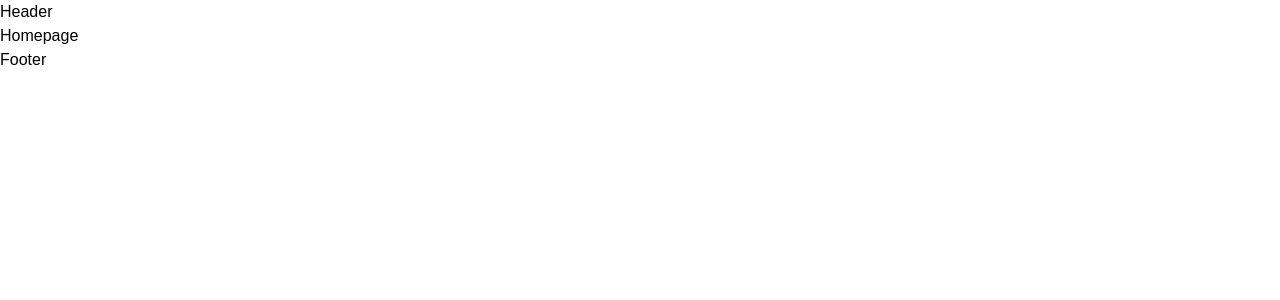
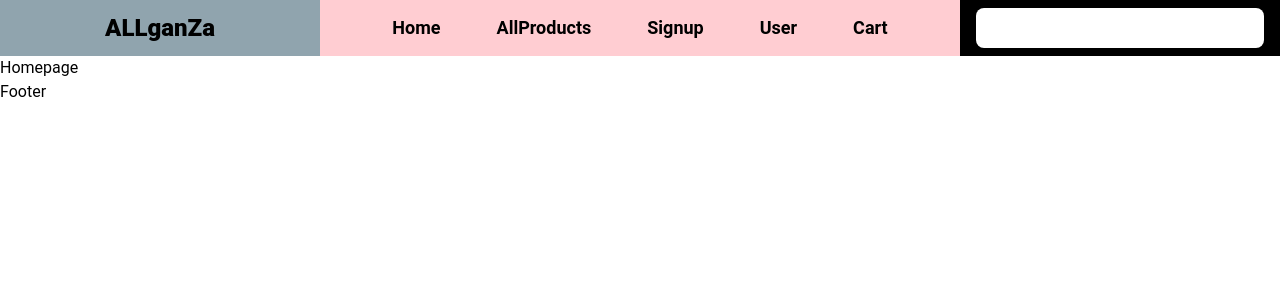
Before and after one commit to aryantewari1/e-commerce, a React (Vite) app: page / in a window 1280 px wide. Shown: the top 300 px of the page. Built offline with nearby package versions, Linux system fonts and the light colour scheme.

Commit message:
configured redux in our app

```diff
--- a/package.json
+++ b/package.json
@@ -12,8 +12,10 @@
   },
   "dependencies": {
     "@material-tailwind/react": "^2.1.10",
+    "@reduxjs/toolkit": "^2.3.0",
     "react": "^18.3.1",
     "react-dom": "^18.3.1",
+    "react-redux": "^9.1.2",
     "react-router-dom": "^6.28.0"
   },
   "devDependencies": {
--- a/src/Components/navbar/Header.jsx
+++ b/src/Components/navbar/Header.jsx
@@ -1,5 +1,37 @@
+import { listType } from "../../constants";
+import SearchBar from "./SearchBar";
+
 const Header = () => {
-  return <div>Header</div>;
+  const navList = (
+    <div className="h-full">
+      <ul className="flex justify-between items-center h-full">
+        {
+          // eslint-disable-next-line react/jsx-key
+          listType.map((s, i) => (
+            <li key={i} className="p-7">
+              {s}
+            </li>
+          ))
+        }
+      </ul>
+    </div>
+  );
+
+  return (
+    <header className="flex justify-between h-14 bg-red-100">
+      <div className="flex-[1] h-full bg-blue-gray-300 flex items-center justify-center text-2xl font-extrabold">
+        ALLganZa
+      </div>
+
+      <div className="flex-[2] flex justify-center items-center text-lg font-semibold">
+        {navList}
+      </div>
+
+      <div className="flex-[1] h-full flex items-center justify-center bg-black">
+        <SearchBar />
+      </div>
+    </header>
+  );
 };
 
 export default Header;
--- /dev/null
+++ b/src/Components/navbar/SearchBar.jsx
@@ -0,0 +1,9 @@
+const SearchBar = () => {
+  return (
+    <div className="flex justify-center ">
+      <input type="text" className="w-72 py-2 pl-5 rounded-lg" />
+    </div>
+  );
+};
+
+export default SearchBar;
--- /dev/null
+++ b/src/constants.jsx
@@ -0,0 +1 @@
+export const listType = ["Home", "AllProducts", "Signup", "User", "Cart"];
--- /dev/null
+++ b/src/store/Slices/appData.js
@@ -0,0 +1,16 @@
+import { createSlice } from "@reduxjs/toolkit";
+
+const appData = createSlice({
+  name: "products",
+  initialState: {
+    products: [],
+  },
+  reducers: {
+    addProducts: (state, action) => {
+      state.products = action.payload;
+    },
+  },
+});
+
+export const { addProducts } = appData.actions;
+export default appData.reducer;
--- /dev/null
+++ b/src/store/appStore.js
@@ -0,0 +1,9 @@
+import { configureStore } from "@reduxjs/toolkit";
+import productReducer from "./Slices/appData";
+const appStore = configureStore({
+  reducer: {
+    products: productReducer,
+  },
+});
+
+export default appStore;
```
Also changed, not shown: src/main.jsx (+5 -2 lines), 1 other file (tests, documents, lock files or other folders).
